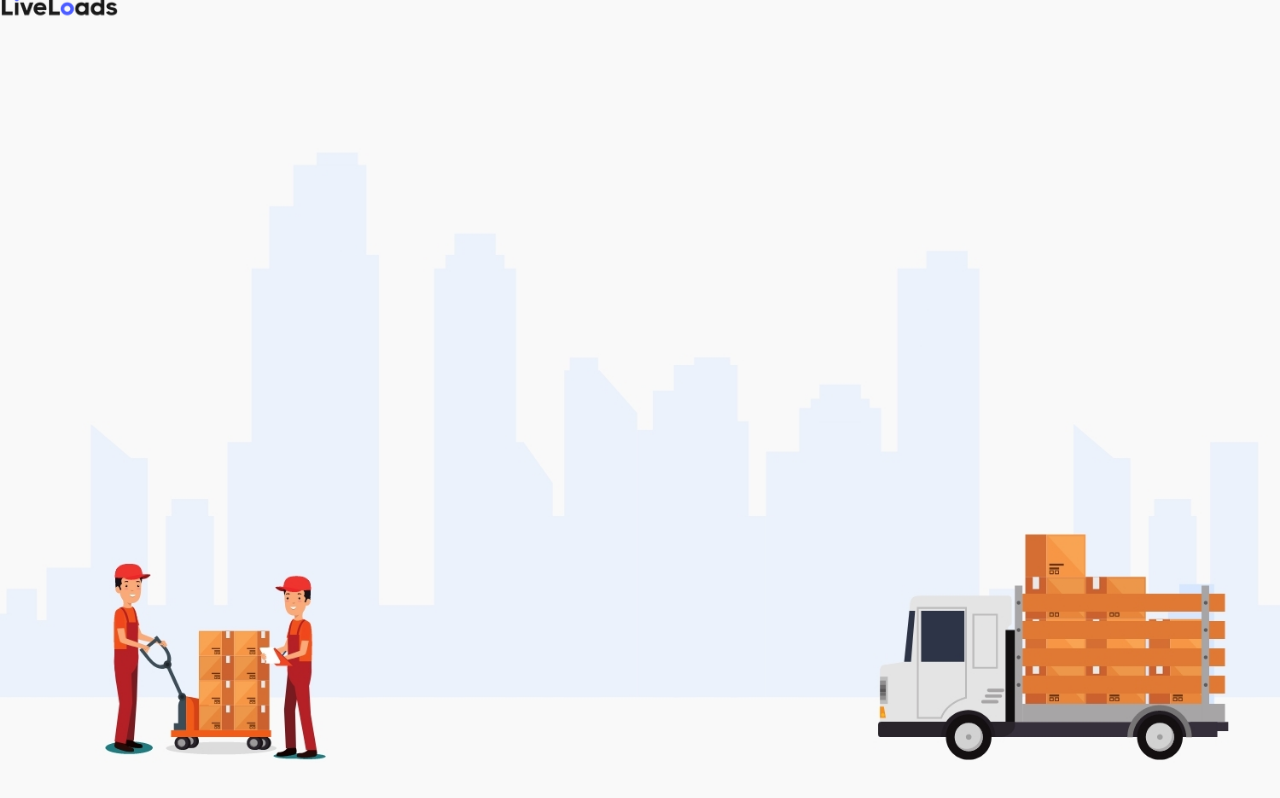
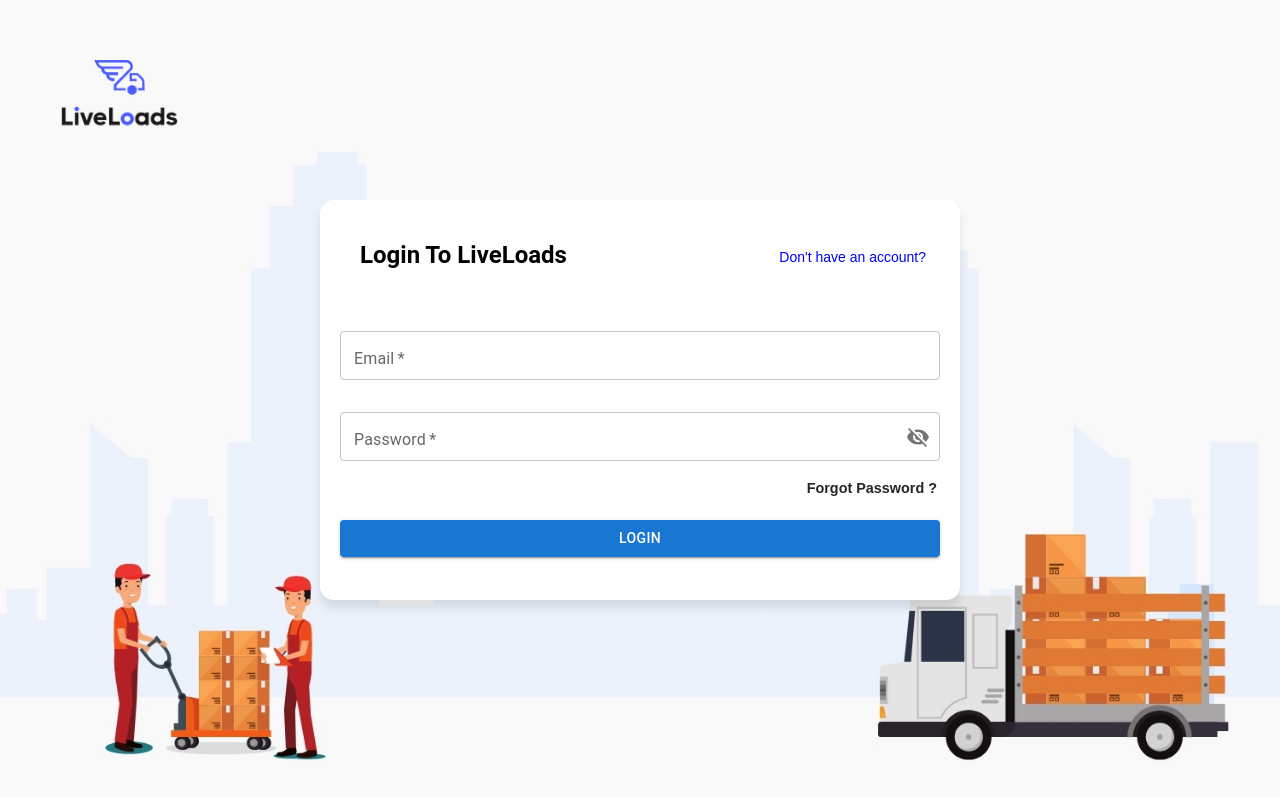
Before and after one commit to jiya212001/LiveLoad-Task, a Next.js app: page / in a window 1280 px wide. Built offline with nearby package versions, Linux system fonts and the light colour scheme.

Commit message:
Complete Ui with routing

```diff
--- /dev/null
+++ b/src/app/forgotPassword/page.js
@@ -0,0 +1,23 @@
+import Typography from "@mui/material/Typography";
+
+export default function password() {
+  return (
+    <Typography
+      variant="h5"
+      component="div"
+      sx={{
+        fontSize: "0.875",
+        lineHeight: 1.57,
+        fontFamily: "sans-serif",
+        fontWeight: 600,
+        color: "#262626",
+        cursor: "pointer",
+        position: "absolute",
+        top: "34px",
+        left: "30px",
+      }}
+    >
+      Forgot Password? | Enter email and get reset link over there
+    </Typography>
+  );
+}
--- a/src/app/page.js
+++ b/src/app/page.js
@@ -1,15 +1,118 @@
-"use client";
-import Image from "next/image";
-import style from "../app/page.css";
+"client";
+import LoginForm from "@/components/login";
 
-export default function Home() {
+import { Box, Stack, Typography } from "@mui/material";
+
+import Link from "next/link";
+
+const BackgroundImage = () => {
   return (
-    <>
-      <div className="container">
-        <div className="logo">
-          <Image src="/logo.png" alt="liveload logo" width={118} height={65} />
-        </div>
-      </div>
-    </>
+    <Box
+      sx={{
+        backgroundImage: `url('/bgimage.jpg')`,
+        backgroundSize: "cover",
+        backgroundRepeat: "no-repeat",
+        backgroundPosition: "center",
+        minHeight: "100vh",
+        display: "flex",
+        flexDirection: "column",
+        justifyContent: "center",
+        alignItems: "center",
+        color: "white",
+      }}
+    >
+      <Box
+        sx={{
+          position: "absolute",
+          top: "60px",
+          left: "60px",
+          width: "118px",
+          height: "65px",
+          zIndex: 10,
+        }}
+      >
+        <img
+          src="/logo.png"
+          alt="Logo"
+          style={{ width: "100%", height: "auto" }}
+        />
+      </Box>
+      <Stack
+        spacing={2}
+        sx={{
+          minHeight: "400px",
+          minWidth: "500px",
+          display: "flex",
+          flexDirection: "column",
+          justifyContent: "center",
+          alignItems: "center",
+          padding: "20px",
+          backgroundColor: "#ffffff",
+          boxShadow: "0 8px 10px rgba(0,0,0,0.1)",
+          borderRadius: "14px",
+          position: "absolute",
+          top: "50%",
+          left: "50%",
+          transform: "translate(-50%, -50%)",
+        }}
+      >
+        <Typography
+          variant="h3"
+          fontWeight={600}
+          color={"black"}
+          lineHeight={1.33}
+          fontFamily={"sans - serif"}
+          sx={{
+            position: "absolute",
+            top: "40px",
+            left: "40px",
+            fontSize: "1.5rem",
+          }}
+        >
+          Login To LiveLoads
+        </Typography>
+        <Link href={"/signup"}>
+          <Typography
+            variant="h5"
+            sx={{
+              textDecoration: "none",
+              fontSize: "0.875rem",
+              lineHeight: 1.57,
+              fontFamily: "sans-serif",
+              fontWeight: 400,
+              color: "blue",
+              cursor: "pointer",
+              position: "absolute",
+              top: "47px",
+              right: "34px",
+            }}
+          >
+            Don't have an account?
+          </Typography>
+        </Link>
+        <LoginForm />
+        <Link href={"/forgotPassword"}>
+          <Typography
+            variant="h5"
+            sx={{
+              textDecoration: "none",
+              fontSize: "0.9rem",
+              lineHeight: 1.57,
+              fontFamily: "sans-serif",
+              fontWeight: 600,
+              color: "#262626",
+              cursor: "pointer",
+              position: "absolute",
+              bottom: "100px",
+              right: "23px",
+            }}
+          >
+            Forgot Password ?
+          </Typography>
+        </Link>
+      </Stack>
+    </Box>
   );
-}
+};
+
+export default BackgroundImage;
--- /dev/null
+++ b/src/app/signup/page.js
@@ -0,0 +1,23 @@
+import Typography from "@mui/material/Typography";
+
+export default function Signup() {
+  return (
+    <Typography
+      variant="h5"
+      component="div"
+      sx={{
+        fontSize: "2.345rem",
+        lineHeight: 1.57,
+        fontFamily: "sans-serif",
+        fontWeight: 400,
+        color: "black",
+        cursor: "pointer",
+        position: "absolute",
+        top: "34px",
+        left: "30px",
+      }}
+    >
+      Please register over here
+    </Typography>
+  );
+}
--- /dev/null
+++ b/src/components/login.js
@@ -0,0 +1,86 @@
+"use client";
+import React, { useState } from "react";
+import { yupResolver } from "@hookform/resolvers/yup";
+import { useForm } from "react-hook-form";
+import { TextField, IconButton, InputAdornment } from "@mui/material";
+import VisibilityIcon from "@mui/icons-material/Visibility";
+import VisibilityOffIcon from "@mui/icons-material/VisibilityOff";
+import * as yup from "yup";
+import Button from "@mui/material/Button";
+
+const schema = yup.object().shape({
+  email: yup
+    .string()
+    .email("Invalid email address")
+    .required("Email is required"),
+  password: yup.string().required("Password is required"),
+});
+
+const LoginForm = () => {
+  const {
+    register,
+    handleSubmit,
+    formState: { errors },
+  } = useForm({
+    resolver: yupResolver(schema),
+  });
+  const [showPassword, setShowPassword] = useState(false);
+
+  const handlePasswordVisibility = () => {
+    setShowPassword((prevShowPassword) => !prevShowPassword);
+  };
+
+  const onSubmit = async () => {
+    const res = await fetch("https://liveload-api.vercel.app/api/v1/login");
+    return res.json();
+  };
+
+  return (
+    <form onSubmit={handleSubmit(onSubmit)}>
+      <TextField
+        {...register("email")}
+        label="Email"
+        variant="outlined"
+        fullWidth
+        margin="normal"
+        type="email"
+        required
+        error={!!errors.email}
+        helperText={errors.email?.message}
+        sx={{ mb: 2, "& .MuiInputBase-input": { height: "1rem" } }}
+      />
+
+      <TextField
+        {...register("password")}
+        label="Password"
+        variant="outlined"
+        fullWidth
+        margin="normal"
+        type={showPassword ? "text" : "password"}
+        required
+        error={!!errors.password}
+        helperText={errors.password?.message}
+        sx={{ mb: 2, "& .MuiInputBase-input": { height: "1rem" } }}
+        InputProps={{
+          endAdornment: (
+            <InputAdornment position="end">
+              <IconButton
+                aria-label="toggle password visibility"
+                onClick={handlePasswordVisibility}
+                edge="end"
+              >
+                {showPassword ? <VisibilityIcon /> : <VisibilityOffIcon />}
+              </IconButton>
+            </InputAdornment>
+          ),
+        }}
+      />
+
+      <Button variant="contained" fullWidth margin="normal" sx={{ mb: -12 }}>
+        LogIn
+      </Button>
+    </form>
+  );
+};
+
+export default LoginForm;
```
Also changed, not shown: package.json (+6 -1 lines), 1 other file (tests, documents, lock files or other folders).
